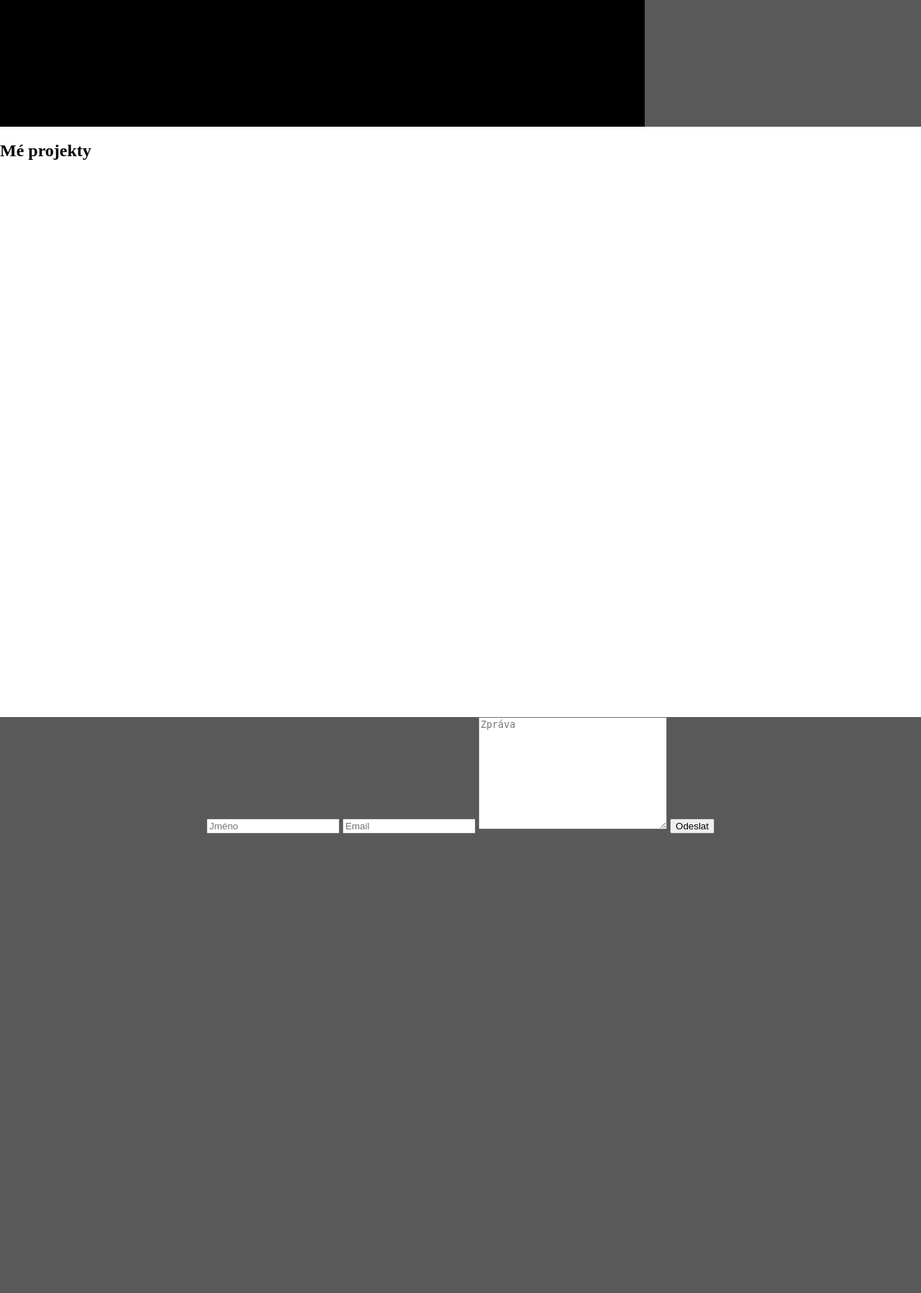
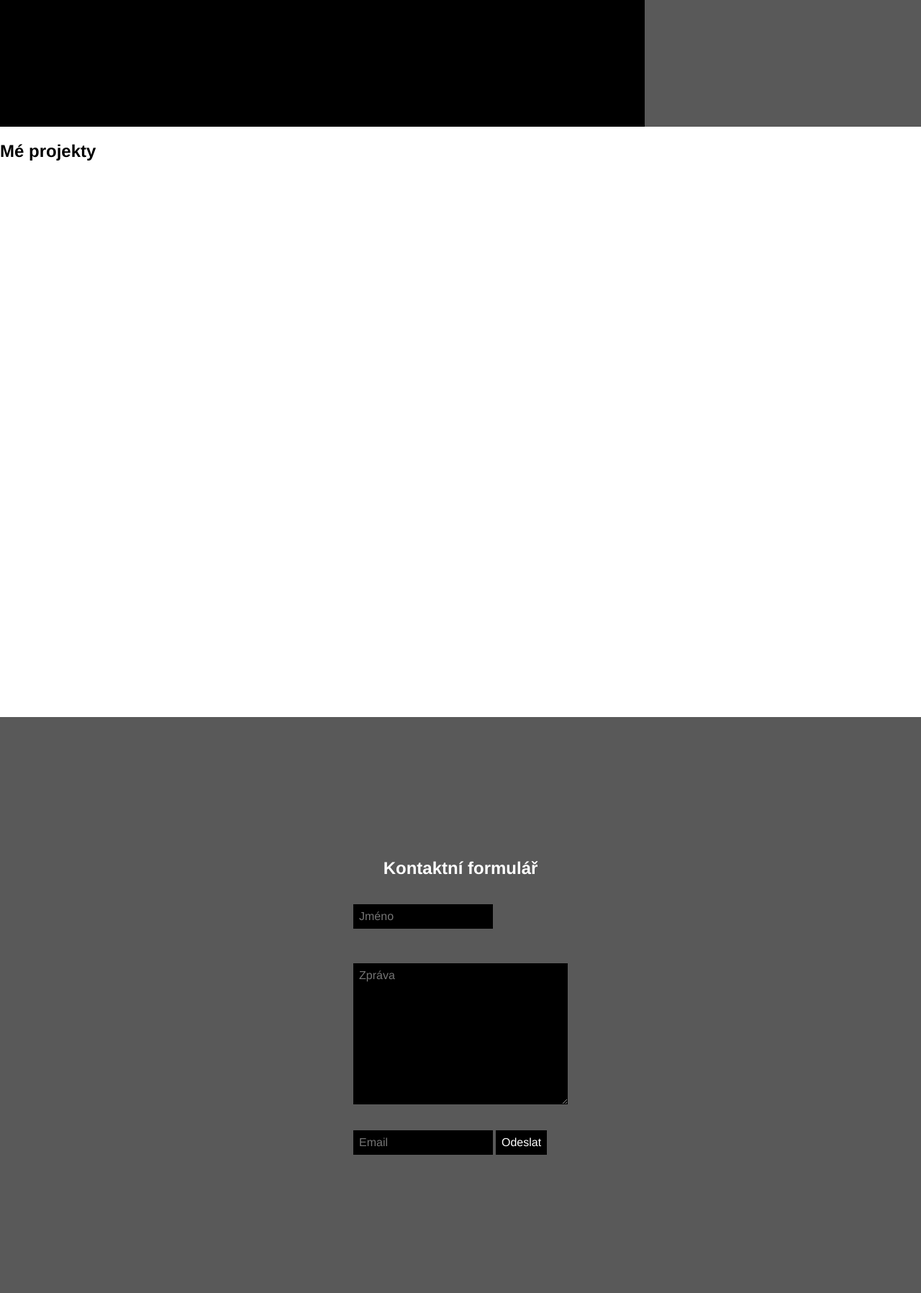
Before and after one commit to konmike/konmike.github.io, a PHP site: page / in a window 1280 px wide. Shown: the part 624-2420 px from the top of the page at 72% size. Run offline with PHP 8.4, Linux system fonts and the light colour scheme.

Commit message:
Stylovani formulare

```diff
--- a/index.html
+++ b/index.html
@@ -32,11 +32,20 @@
             <h1>Mé projekty</h1>
         </article>
         <article id="contact">
+            <h1>Kontaktní formulář</h1>
             <form action="https://formspree.io/konecny1211@seznam.cz" method="POST">
-                <input type="text" name="name" placeholder="Jméno">
-                <input type="email" name="_replyto" placeholder="Email">
-                <textarea name="message" id="message" cols="30" rows="10" placeholder="Zpráva"></textarea>
-                <input type="submit" value="Odeslat">
+                <p>
+                    <input type="text" name="name" placeholder="Jméno">
+                </p>
+
+                <p>
+                    <textarea name="message" id="message" cols="30" rows="10" placeholder="Zpráva"></textarea>
+                </p>
+
+                <p>
+                    <input type="email" name="_replyto" placeholder="Email">
+                    <input type="submit" value="Odeslat">
+                </p>
             </form>
         </article>
     </main>
--- a/style.css
+++ b/style.css
@@ -1,6 +1,10 @@
 body{
     overflow-x: hidden;
     margin: 0;
+}
+
+h1{
+    font-family: Helvetica, sans-serif;
 }
 
 article{
@@ -18,6 +22,8 @@ article:last-child{
     color: white;
     display: flex;
     justify-content: center;
+    align-items: center;
+    flex-direction: column;
 }
 
 article:first-child div:first-child{
@@ -95,3 +101,25 @@ article div p{
 article div p:first-child{
     margin-bottom: 1rem;
 }
+
+form{
+    display: flex;
+    flex-direction: column;
+}
+
+input, textarea{
+    font-family: Helvetica, sans-serif;
+    font-size: 1rem;
+    border: 0;
+    padding: 0.5rem;
+    background-color: black;
+    color: #fff;
+}
+
+input[name="name"]{
+    margin: 0 0 1rem 0;
+}
+
+input[name="email"]{
+    margin: 1rem 0 0 0;
+}
```
